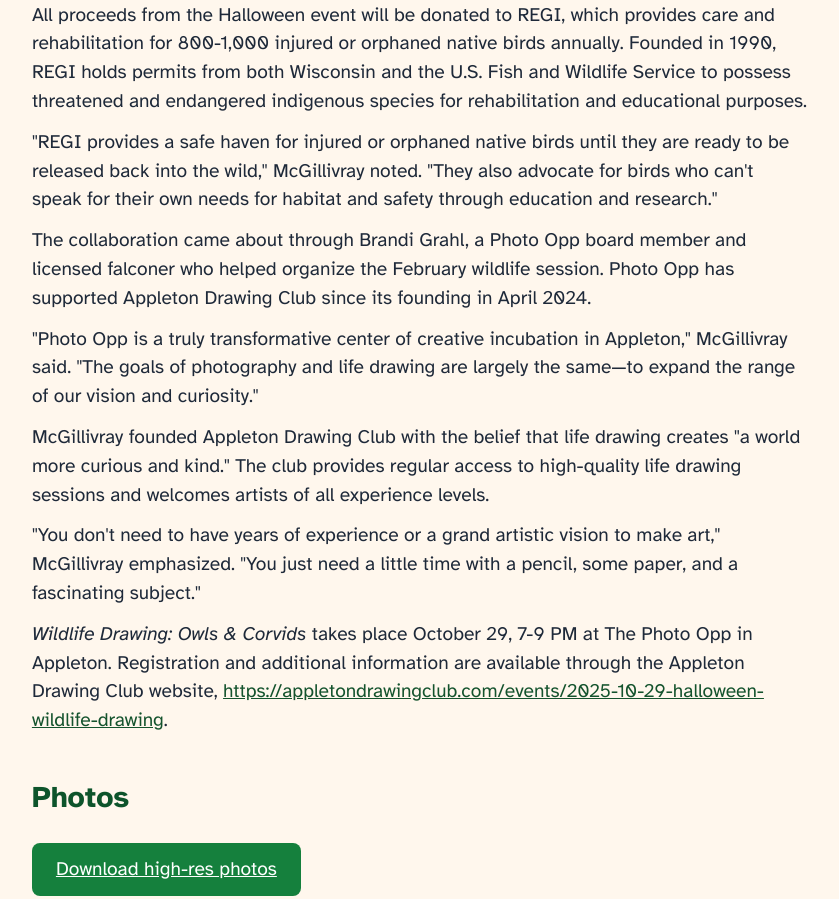
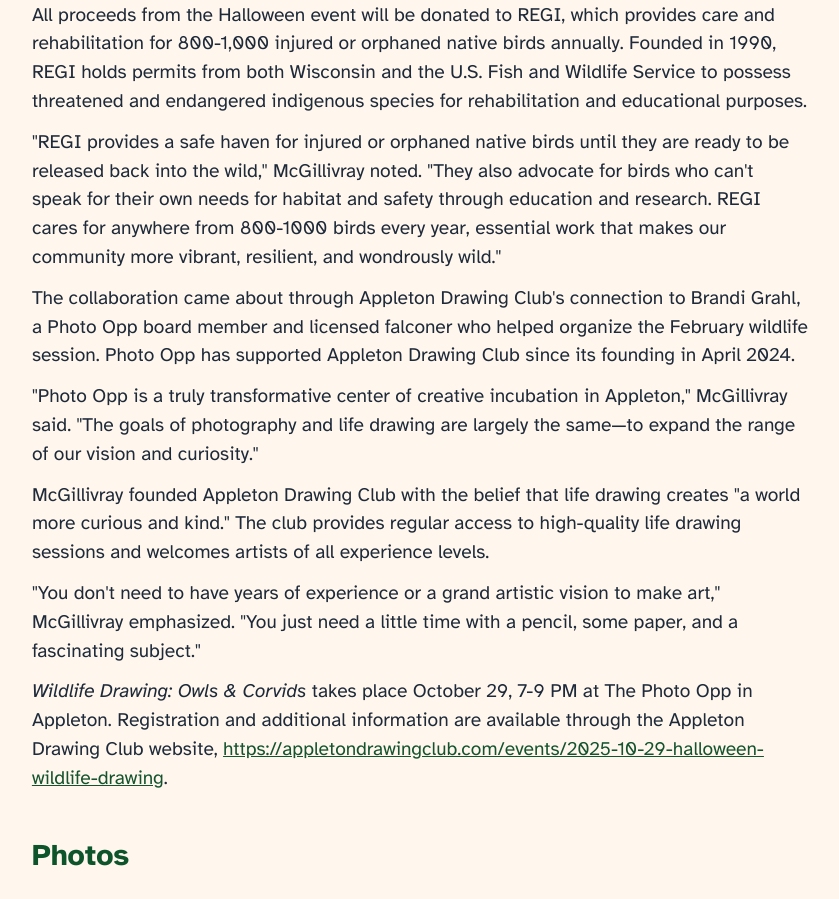
Before and after one commit to kmcgillivray/appletondrawingclub, a SvelteKit app: page /press-kit/wildlife-drawing-owls-corvids in a window 1280 px wide. Shown: the part 2120-3019 px from the top of the page, without its empty margins (220-1059 px from the left). Built offline with nearby package versions, Linux system fonts and the light colour scheme.

Commit message:
content: edit press release

```diff
--- a/src/routes/press-kit/wildlife-drawing-owls-corvids/+page.svelte
+++ b/src/routes/press-kit/wildlife-drawing-owls-corvids/+page.svelte
@@ -69,9 +69,9 @@
 
       <p>All proceeds from the Halloween event will be donated to REGI, which provides care and rehabilitation for 800-1,000 injured or orphaned native birds annually. Founded in 1990, REGI holds permits from both Wisconsin and the U.S. Fish and Wildlife Service to possess threatened and endangered indigenous species for rehabilitation and educational purposes.</p>
 
-      <p>"REGI provides a safe haven for injured or orphaned native birds until they are ready to be released back into the wild," McGillivray noted. "They also advocate for birds who can't speak for their own needs for habitat and safety through education and research."</p>
+      <p>"REGI provides a safe haven for injured or orphaned native birds until they are ready to be released back into the wild," McGillivray noted. "They also advocate for birds who can't speak for their own needs for habitat and safety through education and research. REGI cares for anywhere from 800-1000 birds every year, essential work that makes our community more vibrant, resilient, and wondrously wild."</p>
 
-      <p>The collaboration came about through Brandi Grahl, a Photo Opp board member and licensed falconer who helped organize the February wildlife session. Photo Opp has supported Appleton Drawing Club since its founding in April 2024.</p>
+      <p>The collaboration came about through Appleton Drawing Club's connection to Brandi Grahl, a Photo Opp board member and licensed falconer who helped organize the February wildlife session. Photo Opp has supported Appleton Drawing Club since its founding in April 2024.</p>
 
       <p>"Photo Opp is a truly transformative center of creative incubation in Appleton," McGillivray said. "The goals of photography and life drawing are largely the same—to expand the range of our vision and curiosity."</p>
 
```
Also changed, not shown: 1 other file (tests, documents, lock files or other folders).
